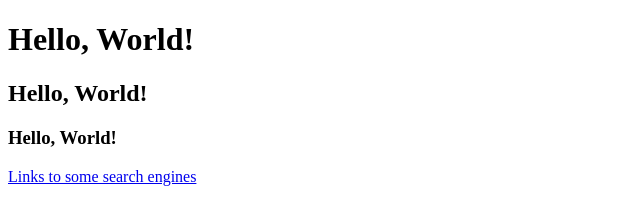
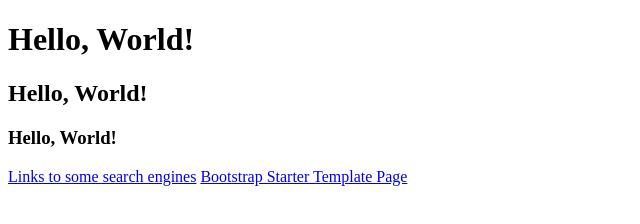
Before and after one commit to inflowmill/my-web-site, a plain HTML site: page index.html in a window 1280 px wide. Shown: the whole page, without its empty margins (0-640 px from the left). Drawn offline with Linux system fonts and the light colour scheme.

Commit message:
Add bootstrap page link

```diff
--- a/index.html
+++ b/index.html
@@ -9,5 +9,6 @@
     <h2>Hello, World!</h2>
     <h3>Hello, World!</h3>
     <a href='links.html'>Links to some search engines</a>
+    <a href='bootstrap-starter.html'>Bootstrap Starter Template Page</a>
   </body>
 </html>
```
